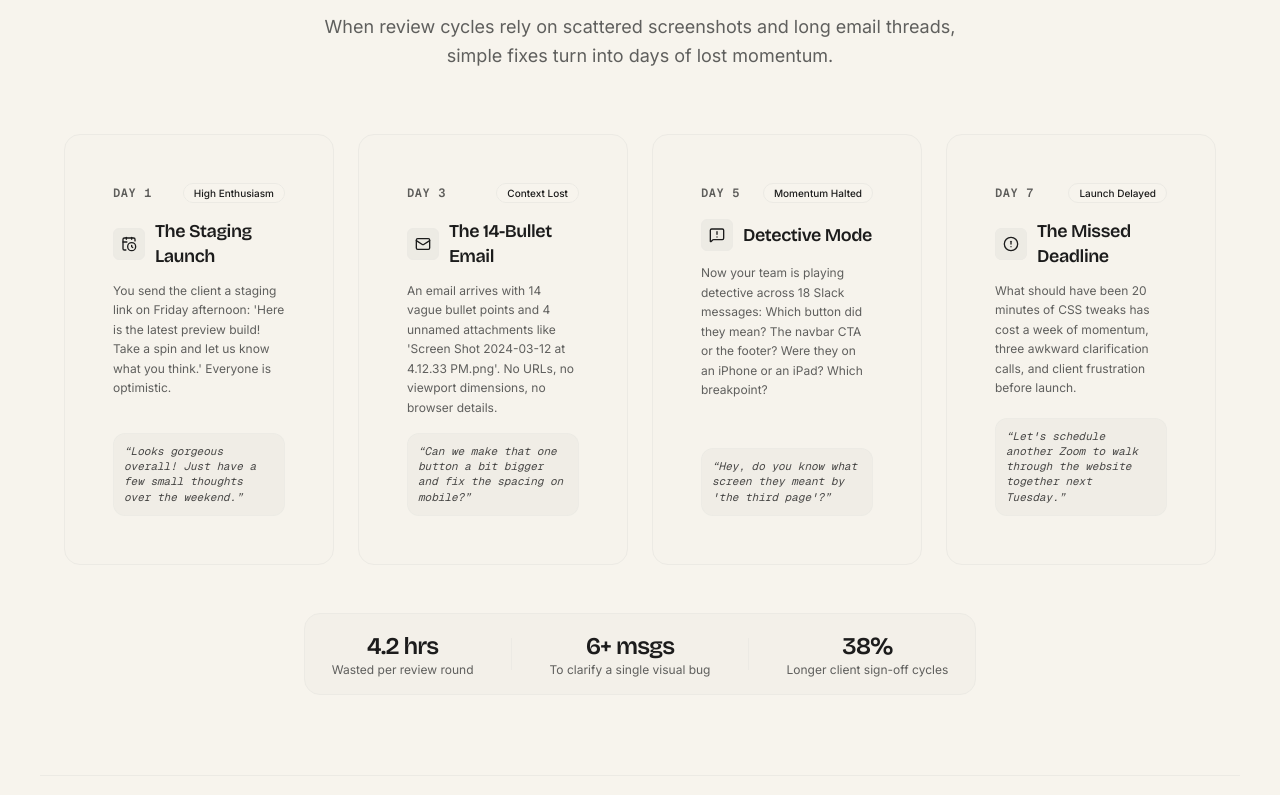
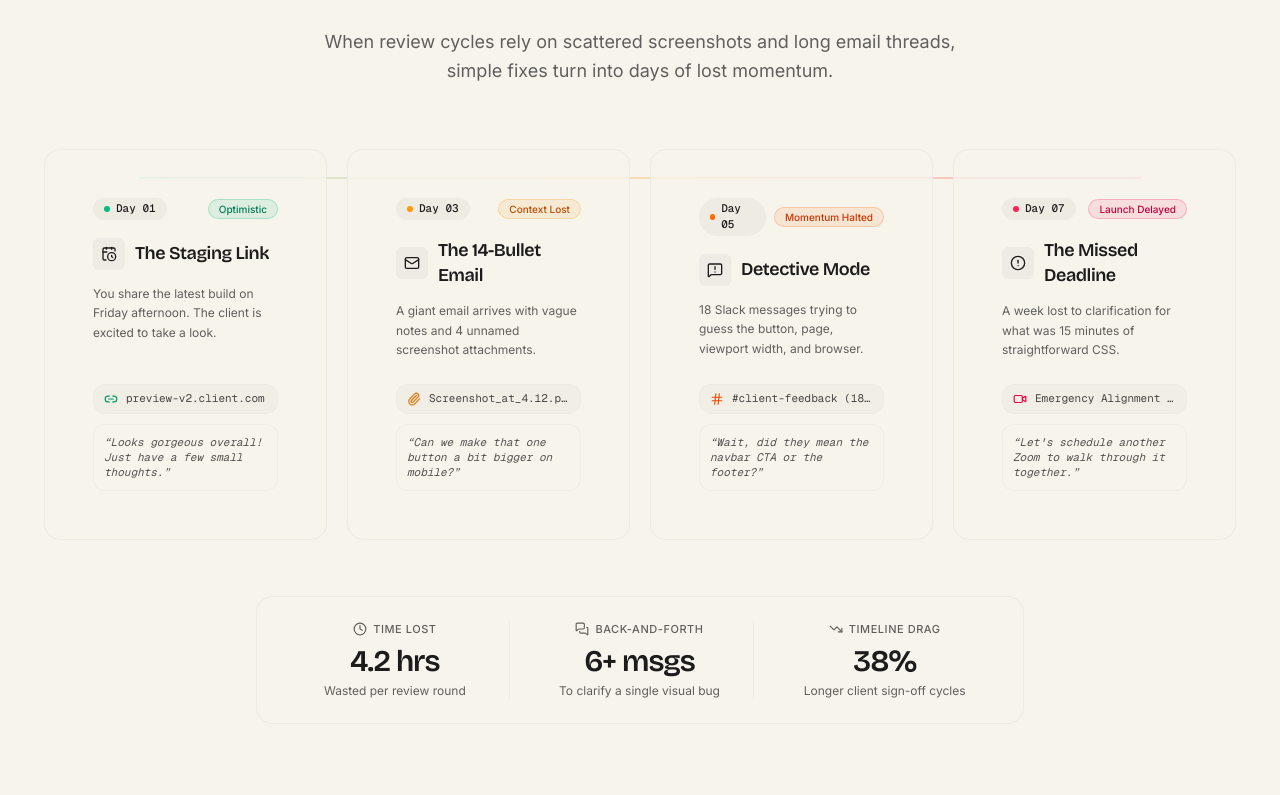
Before and after one commit to slhnx/annotly, a Next.js app: page / in a window 1280 px wide. Shown: the part 1685-2480 px from the top of the page. Built offline with nearby package versions, Linux system fonts and the light colour scheme.

Commit message:
feat(landing): make story progression section more attractive, concise, and structured

```diff
--- a/app/globals.css
+++ b/app/globals.css
@@ -61,9 +61,9 @@
   --popover: #f7f4ed;
   --popover-foreground: #1c1c1c;
 
-  /* Primary Vibrant Warm Orange */
-  --primary: #ea580c;
-  --primary-foreground: #ffffff;
+  /* Primary Dark Button */
+  --primary: #1c1c1c;
+  --primary-foreground: #fcfbf8;
 
   /* Secondary & Muted */
   --secondary: #eceae4;
@@ -83,7 +83,7 @@
   --border-interactive: rgba(28, 28, 28, 0.4);
 
   /* Focus Ring */
-  --ring: rgba(234, 88, 12, 0.4);
+  --ring: rgba(59, 130, 246, 0.5);
 
   /* Radius (Standard 6px) */
   --radius: 0.375rem;
@@ -91,18 +91,18 @@
   /* Sidebar */
   --sidebar: #f7f4ed;
   --sidebar-foreground: #1c1c1c;
-  --sidebar-primary: #ea580c;
-  --sidebar-primary-foreground: #ffffff;
-  --sidebar-accent: rgba(234, 88, 12, 0.05);
-  --sidebar-accent-foreground: #ea580c;
+  --sidebar-primary: #1c1c1c;
+  --sidebar-primary-foreground: #fcfbf8;
+  --sidebar-accent: rgba(28, 28, 28, 0.04);
+  --sidebar-accent-foreground: #1c1c1c;
   --sidebar-border: #eceae4;
-  --sidebar-ring: rgba(234, 88, 12, 0.4);
+  --sidebar-ring: rgba(59, 130, 246, 0.5);
 
   /* Charts */
-  --chart-1: #ea580c;
-  --chart-2: #1c1c1c;
-  --chart-3: #5f5f5d;
-  --chart-4: #8a8883;
+  --chart-1: #1c1c1c;
+  --chart-2: #5f5f5d;
+  --chart-3: #8a8883;
+  --chart-4: #b8b5ac;
   --chart-5: #eceae4;
 }
 
@@ -115,8 +115,8 @@
   --popover: #1c1c1c;
   --popover-foreground: #f7f4ed;
 
-  --primary: #f97316;
-  --primary-foreground: #ffffff;
+  --primary: #f7f4ed;
+  --primary-foreground: #1c1c1c;
 
   --secondary: #272624;
   --secondary-foreground: #f7f4ed;
@@ -132,16 +132,16 @@
   --input: rgba(236, 234, 228, 0.15);
   --border-interactive: rgba(236, 234, 228, 0.4);
 
-  --ring: rgba(249, 115, 22, 0.5);
+  --ring: rgba(59, 130, 246, 0.6);
 
   --sidebar: #141413;
   --sidebar-foreground: #f7f4ed;
-  --sidebar-primary: #f97316;
-  --sidebar-primary-foreground: #ffffff;
-  --sidebar-accent: rgba(249, 115, 22, 0.1);
-  --sidebar-accent-foreground: #f97316;
+  --sidebar-primary: #f7f4ed;
+  --sidebar-primary-foreground: #1c1c1c;
+  --sidebar-accent: #242321;
+  --sidebar-accent-foreground: #f7f4ed;
   --sidebar-border: rgba(236, 234, 228, 0.15);
-  --sidebar-ring: rgba(249, 115, 22, 0.5);
+  --sidebar-ring: rgba(59, 130, 246, 0.6);
 }
 
 @layer base {
@@ -149,7 +149,7 @@
     @apply border-border outline-ring/50;
   }
   body {
-    @apply bg-background text-foreground antialiased selection:bg-primary/20 selection:text-primary;
+    @apply bg-background text-foreground antialiased selection:bg-neutral-900 selection:text-neutral-50;
     font-feature-settings: "cv02", "cv03", "cv04", "cv11";
   }
   html {
--- a/components/landing/final-cta.tsx
+++ b/components/landing/final-cta.tsx
@@ -46,7 +46,7 @@ export function FinalCta({ onStartReview }: FinalCtaProps) {
         <div className="max-w-lg mx-auto mb-8">
           <form
             onSubmit={handleSubmit}
-            className="p-1.5 sm:p-2 rounded-xl border border-border bg-background shadow-[rgba(0,0,0,0.04)_0px_4px_16px_0px] flex flex-col sm:flex-row gap-2 transition-all focus-within:shadow-[rgba(234,88,12,0.1)_0px_8px_24px_0px] focus-within:border-primary/50"
+            className="p-1.5 sm:p-2 rounded-xl border border-border bg-background shadow-[rgba(0,0,0,0.04)_0px_4px_16px_0px] flex flex-col sm:flex-row gap-2 transition-all focus-within:shadow-[rgba(0,0,0,0.08)_0px_8px_24px_0px] focus-within:border-[rgba(28,28,28,0.4)]"
           >
             <div className="relative flex-1">
               <Globe className="absolute left-3.5 top-1/2 -translate-y-1/2 size-4 text-muted-foreground" />
--- a/components/landing/hero.tsx
+++ b/components/landing/hero.tsx
@@ -49,7 +49,7 @@ export function Hero({ onStartReview }: HeroProps) {
       <div className="max-w-xl mx-auto mb-14">
         <form
           onSubmit={handleCreateCanvas}
-          className="p-1.5 sm:p-2 rounded-xl border border-border bg-card shadow-[rgba(0,0,0,0.04)_0px_4px_16px_0px] flex flex-col sm:flex-row gap-2 transition-all focus-within:shadow-[rgba(234,88,12,0.1)_0px_8px_24px_0px] focus-within:border-primary/50"
+          className="p-1.5 sm:p-2 rounded-xl border border-border bg-card shadow-[rgba(0,0,0,0.04)_0px_4px_16px_0px] flex flex-col sm:flex-row gap-2 transition-all focus-within:shadow-[rgba(0,0,0,0.08)_0px_8px_24px_0px] focus-within:border-[rgba(28,28,28,0.4)]"
         >
           <div className="relative flex-1">
             <Globe className="absolute left-3.5 top-1/2 -translate-y-1/2 size-4 text-muted-foreground" />
--- a/components/landing/story-progression.tsx
+++ b/components/landing/story-progression.tsx
@@ -1,57 +1,92 @@
 import React from "react"
-import { AlertCircle, Mail, MessageSquareWarning, CalendarClock } from "lucide-react"
+import {
+  CalendarClock,
+  Mail,
+  MessageSquareWarning,
+  AlertCircle,
+  Link2,
+  Paperclip,
+  Hash,
+  Video,
+  Clock,
+  MessagesSquare,
+  TrendingDown,
+  Sparkles,
+} from "lucide-react"
 import { Badge } from "@/components/ui/badge"
 import { Card, CardContent } from "@/components/ui/card"
+import { cn } from "@/lib/utils"
 
 export function StoryProgression() {
   const steps = [
     {
-      day: "Day 1",
-      title: "The Staging Launch",
-      badge: "High Enthusiasm",
-      badgeVariant: "outline" as const,
+      day: "Day 01",
+      badge: "Optimistic",
+      badgeClass: "bg-emerald-500/10 text-emerald-700 dark:text-emerald-400 border-emerald-500/25",
+      dotClass: "bg-emerald-500",
+      title: "The Staging Link",
       icon: CalendarClock,
-      description:
-        "You send the client a staging link on Friday afternoon: 'Here is the latest preview build! Take a spin and let us know what you think.' Everyone is optimistic.",
-      dialogue: "“Looks gorgeous overall! Just have a few small thoughts over the weekend.”",
+      description: "You share the latest build on Friday afternoon. The client is excited to take a look.",
+      artifact: {
+        icon: Link2,
+        label: "preview-v2.client.com",
+        color: "text-emerald-600 dark:text-emerald-400",
+      },
+      quote: "“Looks gorgeous overall! Just have a few small thoughts.”",
     },
     {
-      day: "Day 3",
+      day: "Day 03",
+      badge: "Context Lost",
+      badgeClass: "bg-amber-500/10 text-amber-700 dark:text-amber-400 border-amber-500/25",
+      dotClass: "bg-amber-500",
       title: "The 14-Bullet Email",
-      badge: "Context Lost",
-      badgeVariant: "default" as const,
       icon: Mail,
-      description:
-        "An email arrives with 14 vague bullet points and 4 unnamed attachments like 'Screen Shot 2024-03-12 at 4.12.33 PM.png'. No URLs, no viewport dimensions, no browser details.",
-      dialogue: "“Can we make that one button a bit bigger and fix the spacing on mobile?”",
+      description: "A giant email arrives with vague notes and 4 unnamed screenshot attachments.",
+      artifact: {
+        icon: Paperclip,
+        label: "Screenshot_at_4.12.png",
+        color: "text-amber-600 dark:text-amber-400",
+      },
+      quote: "“Can we make that one button a bit bigger on mobile?”",
     },
     {
-      day: "Day 5",
+      day: "Day 05",
+      badge: "Momentum Halted",
+      badgeClass: "bg-orange-500/10 text-orange-700 dark:text-orange-400 border-orange-500/25",
+      dotClass: "bg-orange-500",
       title: "Detective Mode",
-      badge: "Momentum Halted",
-      badgeVariant: "default" as const,
       icon: MessageSquareWarning,
-      description:
-        "Now your team is playing detective across 18 Slack messages: Which button did they mean? The navbar CTA or the footer? Were they on an iPhone or an iPad? Which breakpoint?",
-      dialogue: "“Hey, do you know what screen they meant by 'the third page'?”",
+      description: "18 Slack messages trying to guess the button, page, viewport width, and browser.",
+      artifact: {
+        icon: Hash,
+        label: "#client-feedback (18 replies)",
+        color: "text-orange-600 dark:text-orange-400",
+      },
+      quote: "“Wait, did they mean the navbar CTA or the footer?”",
     },
     {
-      day: "Day 7",
+      day: "Day 07",
+      badge: "Launch Delayed",
+      badgeClass: "bg-rose-500/10 text-rose-700 dark:text-rose-400 border-rose-500/25",
+      dotClass: "bg-rose-500",
       title: "The Missed Deadline",
-      badge: "Launch Delayed",
-      badgeVariant: "outline" as const,
       icon: AlertCircle,
-      description:
-        "What should have been 20 minutes of CSS tweaks has cost a week of momentum, three awkward clarification calls, and client frustration before launch.",
-      dialogue: "“Let's schedule another Zoom to walk through the website together next Tuesday.”",
+      description: "A week lost to clarification for what was 15 minutes of straightforward CSS.",
+      artifact: {
+        icon: Video,
+        label: "Emergency Alignment Zoom",
+        color: "text-rose-600 dark:text-rose-400",
+      },
+      quote: "“Let's schedule another Zoom to walk through it together.”",
     },
   ]
 
   return (
-    <section id="how-it-works" className="py-20 px-6 max-w-[1200px] mx-auto border-t border-border">
+    <section id="how-it-works" className="py-24 px-6 max-w-[1240px] mx-auto border-t border-border relative">
       {/* Eyebrow and Section Header */}
       <div className="text-center max-w-2xl mx-auto mb-16">
-        <div className="inline-flex items-center gap-1.5 px-3 py-1 rounded-full border border-border bg-card text-xs font-medium text-muted-foreground mb-4">
+        <div className="inline-flex items-center gap-1.5 px-3 py-1 rounded-full border border-border bg-card text-xs font-medium text-muted-foreground mb-4 shadow-[rgba(0,0,0,0.02)_0px_1px_2px_0px]">
+          <Sparkles className="size-3.5 text-foreground" />
           <span>The Pain of Modern Website Reviews</span>
         </div>
         <h2 className="font-heading text-3xl sm:text-4xl md:text-5xl font-semibold tracking-[-1.2px] text-foreground mb-4 leading-tight">
@@ -62,68 +97,103 @@ export function StoryProgression() {
         </p>
       </div>
 
-      {/* Narrative Progression Grid (Aviary-style day-by-day story) */}
-      <div className="grid grid-cols-1 md:grid-cols-2 lg:grid-cols-4 gap-6 relative">
+      {/* Narrative Progression Grid with subtle connector track */}
+      <div className="relative">
+        {/* Subtle connecting progression track behind cards on desktop */}
+        <div className="hidden lg:block absolute top-[28px] left-[8%] right-[8%] h-[2px] bg-gradient-to-r from-emerald-500/25 via-amber-500/25 to-rose-500/30 -z-0" />
+
+        <div className="grid grid-cols-1 md:grid-cols-2 lg:grid-cols-4 gap-5 relative z-10">
           {steps.map((step) => {
             const Icon = step.icon
+            const ArtifactIcon = step.artifact.icon
             return (
               <Card
                 key={step.day}
-              className="relative border-border bg-card/60 hover:bg-card transition-colors flex flex-col justify-between"
+                className="relative border-border bg-card/75 hover:bg-card hover:border-foreground/25 hover:-translate-y-1 hover:shadow-[rgba(0,0,0,0.05)_0px_12px_28px_0px] transition-all duration-200 flex flex-col justify-between group rounded-2xl"
               >
-              <CardContent className="p-6 flex flex-col h-full justify-between">
-                <div>
+                <CardContent className="p-5 sm:p-6 flex flex-col h-full justify-between space-y-4">
+                  <div className="space-y-3.5">
                     {/* Step Header */}
-                  <div className="flex items-center justify-between gap-2 mb-4">
-                    <span className="font-mono text-xs font-semibold text-foreground/70 uppercase tracking-wider">
+                    <div className="flex items-center justify-between gap-2">
+                      <div className="inline-flex items-center gap-1.5 px-2.5 py-0.5 rounded-full bg-muted border border-border/70 text-[11px] font-mono font-medium text-foreground">
+                        <span className={cn("size-1.5 rounded-full", step.dotClass)} />
                         {step.day}
-                    </span>
-                    <Badge variant="pill" className="text-[10px] py-0">
+                      </div>
+                      <Badge variant="pill" className={cn("text-[10px] py-0 font-medium", step.badgeClass)}>
                         {step.badge}
                       </Badge>
                     </div>
 
                     {/* Icon & Title */}
-                  <div className="flex items-center gap-2.5 mb-3">
-                    <div className="size-8 rounded-[6px] bg-muted border border-border flex items-center justify-center shrink-0">
+                    <div className="flex items-center gap-2.5 pt-1">
+                      <div className="size-8 rounded-[6px] bg-muted border border-border flex items-center justify-center shrink-0 group-hover:scale-105 transition-transform">
                         <Icon className="size-4 text-foreground" />
                       </div>
-                    <h3 className="font-heading text-lg font-semibold tracking-tight text-foreground leading-snug">
+                      <h3 className="font-heading text-base sm:text-lg font-semibold tracking-tight text-foreground leading-snug">
                         {step.title}
                       </h3>
                     </div>
 
-                  {/* Description */}
-                  <p className="text-xs text-muted-foreground leading-relaxed mb-4">
+                    {/* Shortened, punchy description */}
+                    <p className="text-xs text-muted-foreground leading-relaxed">
                       {step.description}
                     </p>
                   </div>
 
+                  <div className="space-y-2.5 pt-2">
+                    {/* Relatable Context Artifact Pill */}
+                    <div className="px-2.5 py-1.5 rounded-lg bg-muted/60 border border-border/80 flex items-center gap-2 text-[11px] font-mono text-foreground/80">
+                      <ArtifactIcon className={cn("size-3.5 shrink-0", step.artifact.color)} />
+                      <span className="truncate">{step.artifact.label}</span>
+                    </div>
+
                     {/* Simulated quote bubble */}
-                <div className="p-2.5 rounded-lg bg-muted/60 border border-border/80 text-[11px] font-mono text-foreground/80 italic leading-snug">
-                  {step.dialogue}
+                    <div className="p-2.5 rounded-lg bg-background/80 border border-border/70 text-[11px] font-mono text-foreground/75 italic leading-snug">
+                      {step.quote}
+                    </div>
                   </div>
                 </CardContent>
               </Card>
             )
           })}
         </div>
+      </div>
 
       {/* Summary Impact Pill */}
-      <div className="mt-12 p-4 rounded-xl border border-border bg-muted/40 max-w-2xl mx-auto flex flex-col sm:flex-row items-center justify-around gap-4 text-center">
-        <div>
-          <div className="font-heading text-2xl font-semibold tracking-[-0.9px] text-foreground">4.2 hrs</div>
-          <div className="text-xs text-muted-foreground">Wasted per review round</div>
+      <div className="mt-14 max-w-3xl mx-auto rounded-2xl border border-border bg-card p-6 shadow-[rgba(0,0,0,0.03)_0px_8px_24px_0px]">
+        <div className="grid grid-cols-1 sm:grid-cols-3 gap-6 sm:gap-4 divide-y sm:divide-y-0 sm:divide-x divide-border">
+          <div className="flex flex-col items-center text-center px-4">
+            <div className="flex items-center gap-1.5 text-muted-foreground mb-1.5">
+              <Clock className="size-3.5" />
+              <span className="text-[11px] font-medium uppercase tracking-wider">Time Lost</span>
             </div>
-        <div className="hidden sm:block h-8 w-px bg-border" />
-        <div>
-          <div className="font-heading text-2xl font-semibold tracking-[-0.9px] text-foreground">6+ msgs</div>
-          <div className="text-xs text-muted-foreground">To clarify a single visual bug</div>
+            <div className="font-heading text-3xl font-semibold tracking-[-1px] text-foreground mb-1">
+              4.2 hrs
             </div>
-        <div className="hidden sm:block h-8 w-px bg-border" />
-        <div>
-          <div className="font-heading text-2xl font-semibold tracking-[-0.9px] text-foreground">38%</div>
-          <div className="text-xs text-muted-foreground">Longer client sign-off cycles</div>
+            <p className="text-xs text-muted-foreground">Wasted per review round</p>
+          </div>
+
+          <div className="flex flex-col items-center text-center px-4 pt-4 sm:pt-0">
+            <div className="flex items-center gap-1.5 text-muted-foreground mb-1.5">
+              <MessagesSquare className="size-3.5" />
+              <span className="text-[11px] font-medium uppercase tracking-wider">Back-and-Forth</span>
+            </div>
+            <div className="font-heading text-3xl font-semibold tracking-[-1px] text-foreground mb-1">
+              6+ msgs
+            </div>
+            <p className="text-xs text-muted-foreground">To clarify a single visual bug</p>
+          </div>
+
+          <div className="flex flex-col items-center text-center px-4 pt-4 sm:pt-0">
+            <div className="flex items-center gap-1.5 text-muted-foreground mb-1.5">
+              <TrendingDown className="size-3.5" />
+              <span className="text-[11px] font-medium uppercase tracking-wider">Timeline Drag</span>
+            </div>
+            <div className="font-heading text-3xl font-semibold tracking-[-1px] text-foreground mb-1">
+              38%
+            </div>
+            <p className="text-xs text-muted-foreground">Longer client sign-off cycles</p>
+          </div>
         </div>
       </div>
     </section>
--- a/components/landing/workflow-chapters.tsx
+++ b/components/landing/workflow-chapters.tsx
@@ -74,7 +74,7 @@ export function WorkflowChapters() {
                 onClick={() => setActiveChapter(idx)}
                 className={`p-5 rounded-xl border cursor-pointer transition-all ${
                   isActive
-                    ? "bg-card border-primary/50 shadow-[rgba(234,88,12,0.06)_0px_4px_16px_0px]"
+                    ? "bg-card border-foreground/40 shadow-[rgba(0,0,0,0.04)_0px_4px_16px_0px]"
                     : "bg-card/40 border-border hover:bg-card/80 hover:border-border"
                 }`}
               >
@@ -88,7 +88,7 @@ export function WorkflowChapters() {
                     </h3>
                   </div>
                   {isActive && (
-                    <Badge variant="pill" className="text-[10px] py-0 bg-primary/10 text-primary border-primary/20 font-medium">
+                    <Badge variant="pill" className="text-[10px] py-0">
                       Active
                     </Badge>
                   )}
--- a/components/ui/button.tsx
+++ b/components/ui/button.tsx
@@ -8,9 +8,9 @@ const buttonVariants = cva(
   {
     variants: {
       variant: {
-        // DESIGN.md: Primary Orange with signature inset shadow and 6px radius
+        // DESIGN.md: Primary Dark with signature inset shadow and 6px radius
         default:
-          "bg-primary text-primary-foreground rounded-[6px] shadow-[rgba(255,255,255,0.25)_0px_0.5px_0px_0px_inset,rgba(0,0,0,0.2)_0px_0px_0px_0.5px_inset,rgba(0,0,0,0.08)_0px_1px_2px_0px] hover:bg-primary/90 active:scale-[0.99]",
+          "bg-primary text-primary-foreground rounded-[6px] shadow-[rgba(255,255,255,0.2)_0px_0.5px_0px_0px_inset,rgba(0,0,0,0.2)_0px_0px_0px_0.5px_inset,rgba(0,0,0,0.05)_0px_1px_2px_0px] hover:bg-neutral-800 dark:hover:bg-neutral-200",
         // DESIGN.md: Ghost / Outline with rgba(28,28,28,0.4) border and 6px radius
         outline:
           "border border-[rgba(28,28,28,0.4)] dark:border-[rgba(236,234,228,0.3)] bg-transparent text-foreground hover:bg-black/[0.04] dark:hover:bg-white/[0.04] rounded-[6px]",
```
Also changed, not shown: 1 other file (tests, documents, lock files or other folders). Lines whose indentation alone changed are shown as unchanged.
